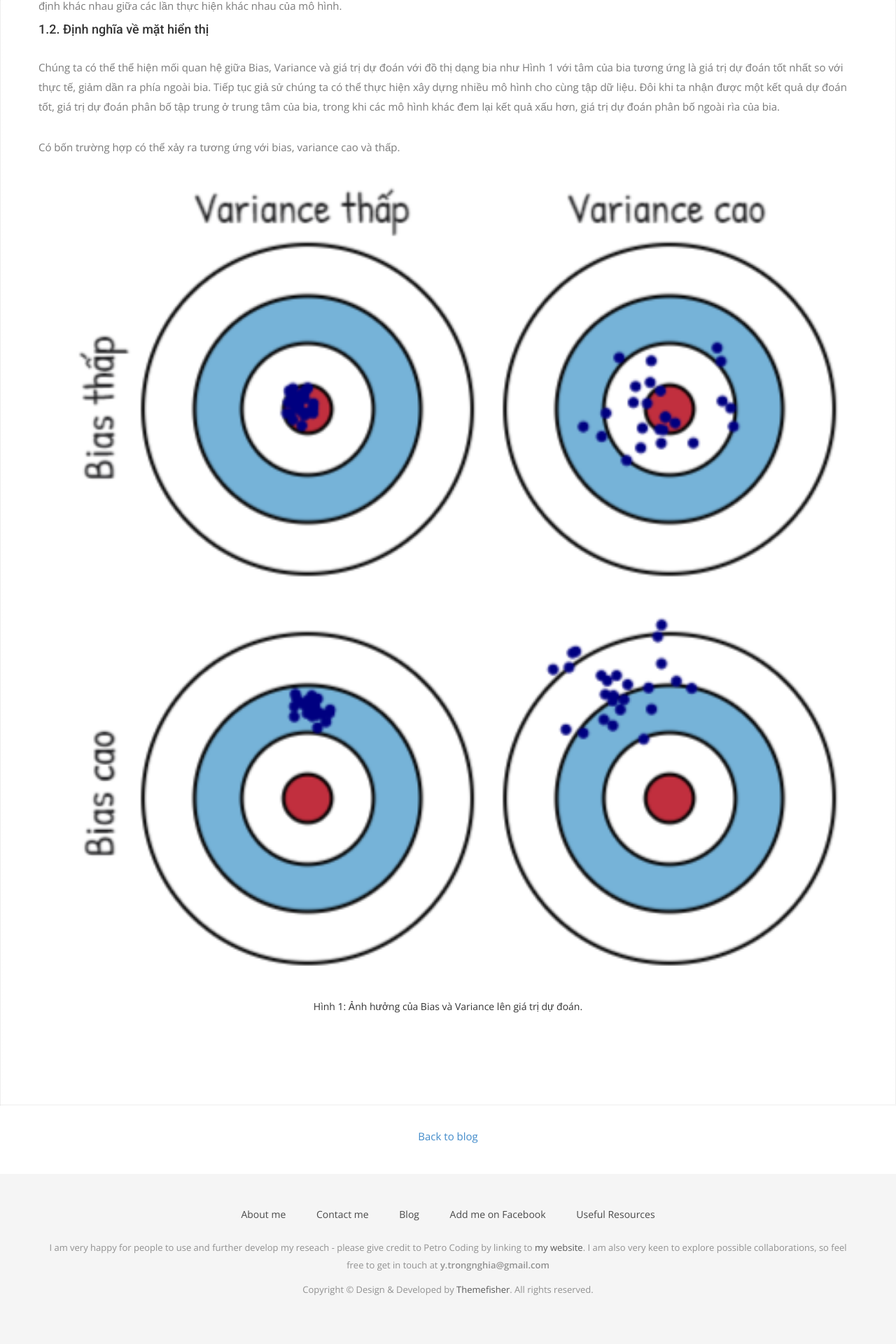
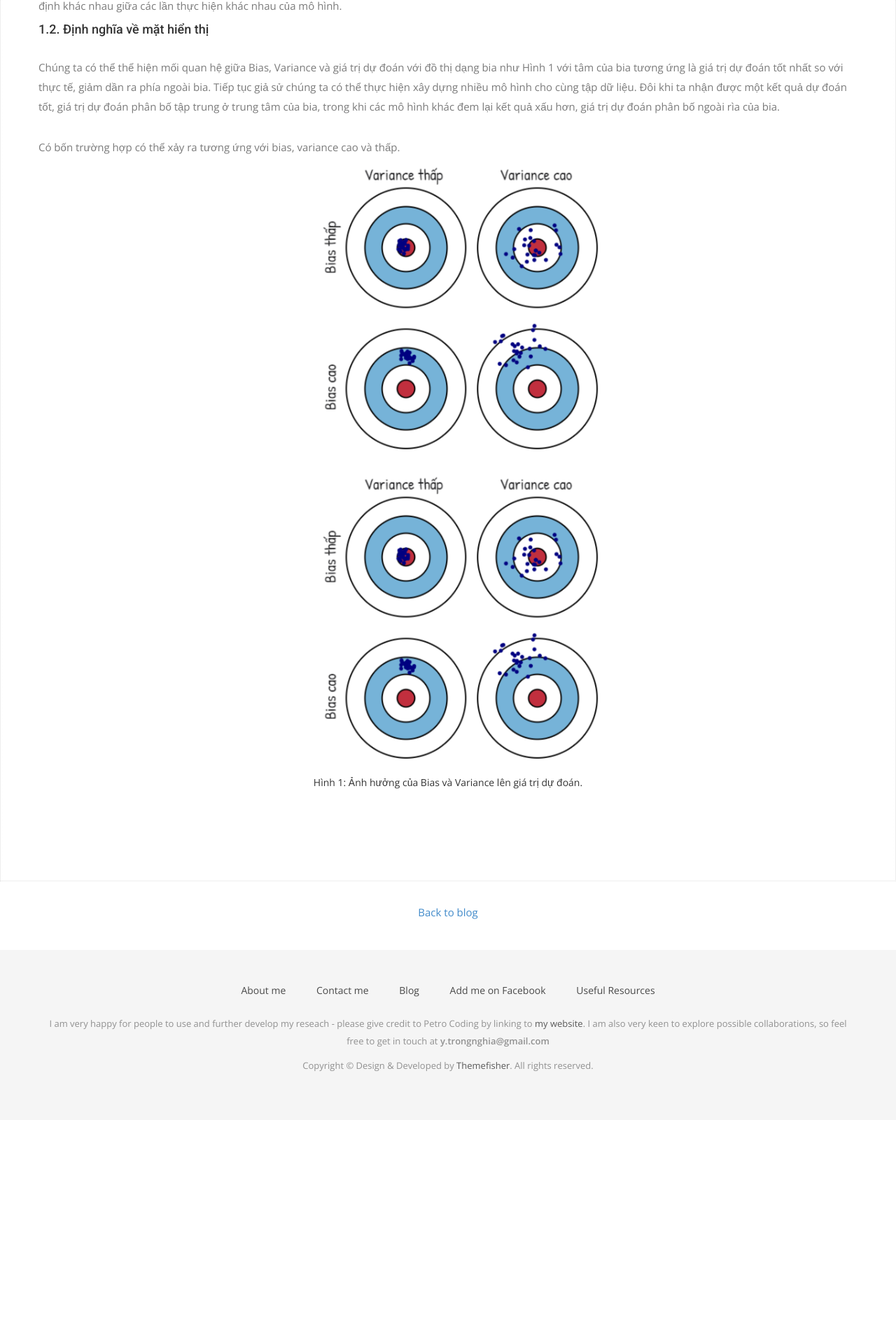
Before and after one commit to YanGBloG/superseded, a Jekyll site: the page built from _posts/2019-04-16-bias-variance-tradeoff.md, in a window 1280 px wide. Shown: the part 828-2748 px from the top of the page at 70% size. Built offline with Jekyll 4.4.1, drawn with Linux system fonts in a browser that asks for light colours; nearby versions of some CDN libraries; some web fonts are replaced; library files that are not in the unit come from our copies; after the commit the page ends 2428 px from its top, so only the background shows below that.

Commit message:
Update 2019-04-16-bias-variance-tradeoff.md

```diff
--- a/_posts/2019-04-16-bias-variance-tradeoff.md
+++ b/_posts/2019-04-16-bias-variance-tradeoff.md
@@ -23,9 +23,10 @@ Chúng ta có thể thể hiện mối quan hệ giữa Bias, Variance và giá
 
 Có bốn trường hợp có thể xảy ra tương ứng với bias, variance cao và thấp.
 
-![a|437x450,50%](/img/bias_variance/bulls-eye.png)
+<center><img src="/img/bias_variance/bulls-eye.png" alt="img" style="width: 450px;"/></center>
+
 <div style="text-align:center" markdown="1">
-<!--   <img src="/img/bias_variance/bulls-eye.png" alt="drawing" height="225" width="218" /> -->
+  <img src="/img/bias_variance/bulls-eye.png" alt="img" style="width: 450px;"/>
   <div class="caption">
    Hình 1: Ảnh hưởng của Bias và Variance lên giá trị dự đoán.
   </div>
```
